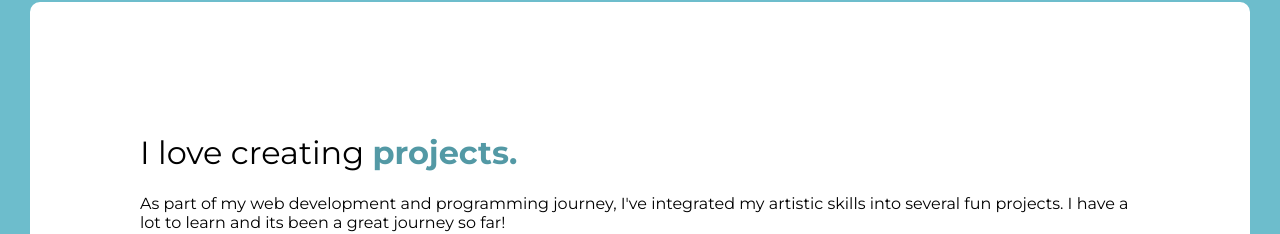
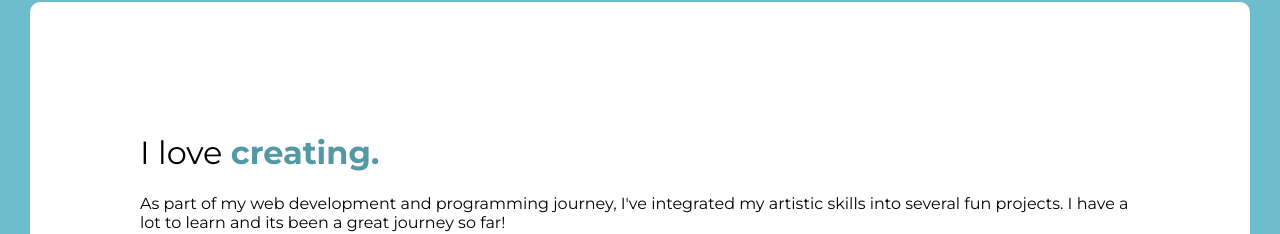
Before and after one commit to Mikalizcool/Michael-Portfolio, a React (Vite) app in the folder my-portfolio/: page / in a window 1280 px wide. Shown: the part 1617-1851 px from the top of the page. Built offline with nearby package versions, Linux system fonts and the light colour scheme.

Commit message:
refactor: change projects page title

```diff
--- a/my-portfolio/src/components/Projects.jsx
+++ b/my-portfolio/src/components/Projects.jsx
@@ -28,7 +28,7 @@ const Projects = () => {
         <>
             <div className="project-container">
                 <div>
-                    <h1 className="h1">I love creating <div className="bold">projects.</div></h1>
+                    <h1 className="h1">I love <div className="bold">creating.</div></h1>
                     <p>As part of my web development and programming journey, I've integrated my artistic skills into several fun projects. I have a lot to learn and its been a great journey so far!</p>
                 </div>
                 <div className="projects-container">
```
